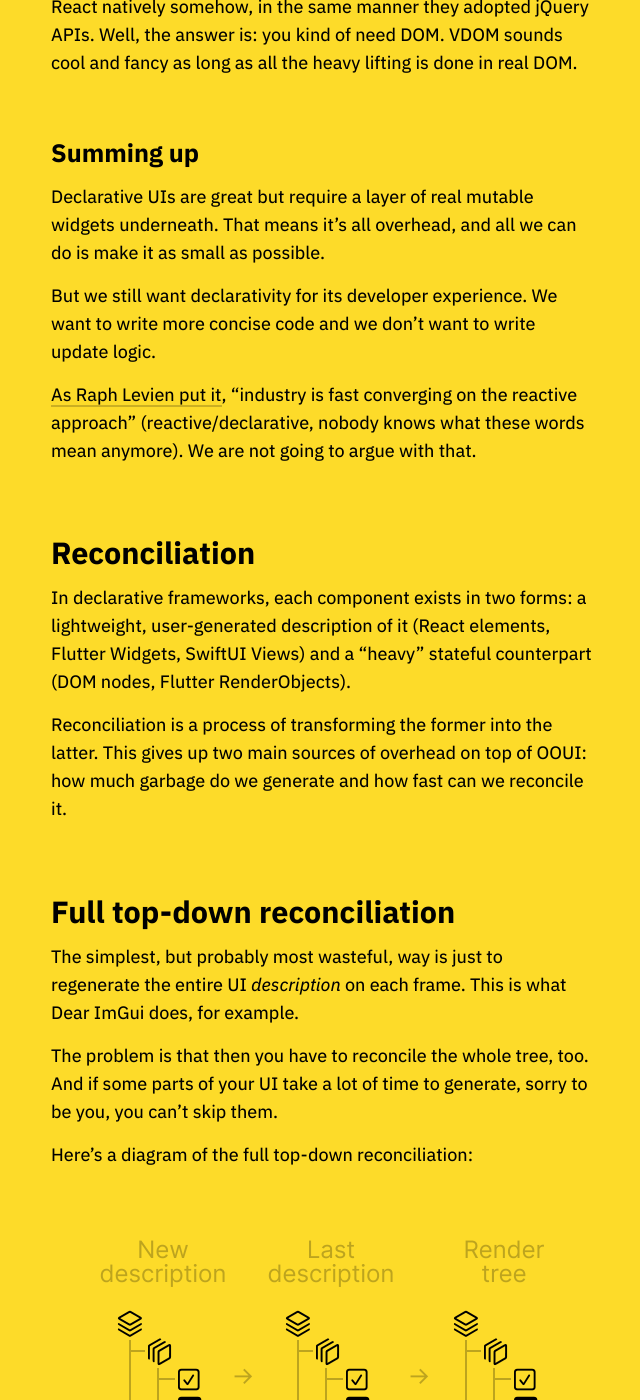
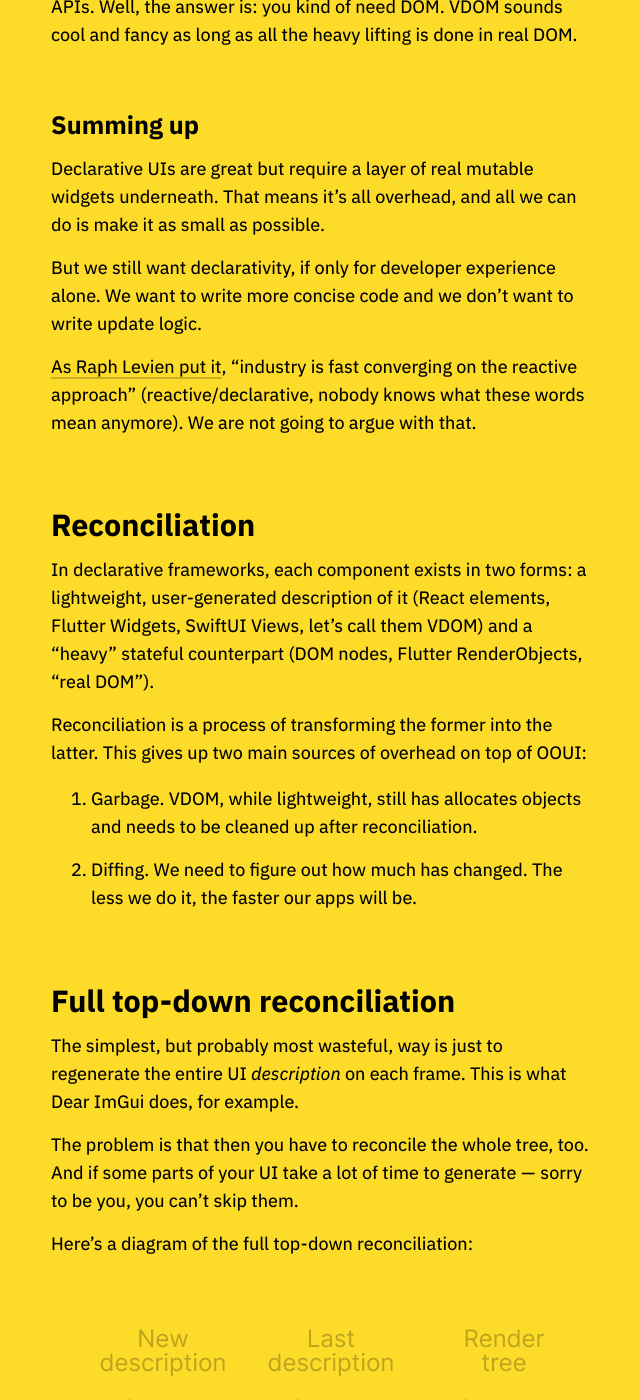
Before and after one commit to tonsky/tonsky.github.io, a Jekyll site: the page built from _posts/2023-04-26-humble-state.md, in a window 1280 px wide and 1400 px high, scrolled down 7108 px. Shown: the whole window, without its empty margins (318-958 px from the left). Built offline with Jekyll 4.4.1, drawn with Linux system fonts in a browser that asks for light colours; some of the changed text lies outside the part shown.

Commit message:
Notes from @ambrosebs

````diff
--- a/_posts/2023-04-26-humble-state.md
+++ b/_posts/2023-04-26-humble-state.md
@@ -89,11 +89,11 @@
 
 This is both good and bad: it works, but it’s kinda backward (you wouldn’t want to write your UI this way).
 
-It also creates very confusing “owning” semantics. Like, who should “unmount” the `body` in that case? Padding? Dynamic? Neither of them, because `body` technically outlives them both. But then, they have no way of knowing this.
+It also creates very confusing “owning” semantics. Like, who should “unmount” the `body` in that case? Should it be `padding`? Or `dynamic`? Actually, it can be neither of them, because `body` outlives them both, and they have no way of knowing this.
 
 Why is it a problem? Stateful components. If I throw away and re-create the text field, for example, it’ll lose selection, cursor position, scroll position, etc. Not good.
 
-Funny enough, in current implementation text fields ask you to hold their state for them because they have no place to put it reliably.
+Funnily enough, current implementation of text field asks you to hold its state because it has nowhere to put it reliably.
 
 But overall, we managed to get quite far with this approach and polish some stateful components, so I don’t consider it a waste.
 
@@ -188,21 +188,25 @@
 
 Declarative UIs are great but require a layer of real mutable widgets underneath. That means it’s all overhead, and all we can do is make it as small as possible.
 
-But we still want declarativity for its developer experience. We want to write more concise code and we don’t want to write update logic.
+But we still want declarativity, if only for developer experience alone. We want to write more concise code and we don’t want to write update logic.
 
 [As Raph Levien put it](https://raphlinus.github.io/ui/druid/2019/11/22/reactive-ui.html), “industry is fast converging on the reactive approach” (reactive/declarative, nobody knows what these words mean anymore). We are not going to argue with that.
 
 # Reconciliation
 
-In declarative frameworks, each component exists in two forms: a lightweight, user-generated description of it (React elements, Flutter Widgets, SwiftUI Views) and a “heavy” stateful counterpart (DOM nodes, Flutter RenderObjects).
+In declarative frameworks, each component exists in two forms: a lightweight, user-generated description of it (React elements, Flutter Widgets, SwiftUI Views, let’s call them VDOM) and a “heavy” stateful counterpart (DOM nodes, Flutter RenderObjects, “real DOM”).
 
-Reconciliation is a process of transforming the former into the latter. This gives up two main sources of overhead on top of OOUI: how much garbage do we generate and how fast can we reconcile it.
+Reconciliation is a process of transforming the former into the latter. This gives up two main sources of overhead on top of OOUI:
+
+1. Garbage. VDOM, while lightweight, still has allocates objects and needs to be cleaned up after reconciliation.
+
+2. Diffing. We need to figure out how much has changed. The less we do it, the faster our apps will be.
 
 # Full top-down reconciliation
 
 The simplest, but probably most wasteful, way is just to regenerate the entire UI _description_ on each frame. This is what Dear ImGui does, for example.
 
-The problem is that then you have to reconcile the whole tree, too. And if some parts of your UI take a lot of time to generate, sorry to be you, you can’t skip them.
+The problem is that then you have to reconcile the whole tree, too. And if some parts of your UI take a lot of time to generate — sorry to be you, you can’t skip them.
 
 Here’s a diagram of the full top-down reconciliation:
 
@@ -265,9 +269,11 @@
 }
 ```
 
-Notice that `CelsiusInput` state is declared in the parent component whose only purpose is to pass it to its sibling, `FahrenheitOutput`. Because of that, not only `CelsiusInput` and `FahrenheitOutput` will have to be re-rendered, but their parent `TemperatureConverter`, too.
+In this example, `TemperatureConverter` owns the mutable state and both `CelsiusInput` and `FahrenheitOutput` have a data dependency on it, received through properties.
 
-Another problem is that, because of the way React is written, the body of `TemperatureConverter` will be re-evaluated, which means, for example, a new instance of `handleCelsiusChange` will be created, even though it’s completely unnecessary.
+Intuitively it feels like `CelsiusInput` should own that state, but beacuse it’s used in its sibling, it has to be declared in the parent component. Because of that, not only `CelsiusInput` and `FahrenheitOutput` will have to be re-rendered, but their parent `TemperatureConverter`, too.
+
+Another problem is that, because `TemperatureConverter` is written as a single function, when `setCelsius` is called `TemperatureConverter` its entire body will be re-evaluated. This, for example, means that a new instance of `handleCelsiusChange` will be created, even though it’s completely unnecessary.
 
 These are two problems that frameworks like Svelte and SolidJS tried to solve: update as little as possible, only components that need to be updated and nothing more:
 
@@ -283,7 +289,9 @@
 
 What’s the incrementalization framework? Imagine you compute a function once, but then are asked to compute it again, with slightly different inputs. If you store some partial computations somewhere and can do the computation faster a second time, if the input hasn’t changed too much, then you have an incremental function.
 
-Now, imagine you build your UI like this: you start with some data sources, like counter “signal” (same as a variable, but reactive). Then you derive some “computables” from it, like “counter squared”, which is, well, counter with square function applied to it. Finally, UI components that display counter state and its square could be further derived from those signals. Something like:
+The way Solid/Svelte solve re-evaluation problem is by rewriting your function body. They try to split it into isolated pieces and insert reactive callbacks where needed. I’m not sure I’m a huge fan of implicit rewrites, but the goal seems noble enough to pursue.
+
+Now, imagine you build your UI like this: you start with some data sources, like a `counter` signal (same as a variable, but reactive). Then you derive some computables from it, like `squared`, which is, well, counter with square function applied to it. Finally, UI components that display `counter` and `squared` could be further derived from those signals. Something like:
 
 ```
 const counter      = reactive(0);
@@ -299,13 +307,13 @@
 
 <figure><img src="./reactively.png"></figure>
 
-which can be efficiently updated. For example, if we bump `counter`, it will trigger `squared` and `counterLabel` update. `squared` will trigger `squaredLabel` update. Both `counterLabel` and `squaredLabel` could be effects that update their corresponding DOM node, but the return value is the same — they return exactly the same node their work with, so they won’t trigger further updates at all: app structure is static and doesn’t need to be revisited.
+which can be efficiently updated. For example, if we bump `counter`, it will trigger updates of `squared` and `counterLabel`. Then `squared` will trigger an update of `squaredLabel`. Both `counterLabel` and `squaredLabel` could be effects that update their corresponding DOM node, but the return value is the same — they return exactly the same node their work with, so they won’t trigger further updates at all: app structure is static and doesn’t need to be revisited.
 
 This is the simplified and at the same time the most ideal case that we want to at least try to approach in Humble UI.
 
 # State management
 
-UI doesn’t exist in itself. Components on a screen represent some state (business model), but they often also have an internal state to keep track of (scroll position, selection, etc).
+UI’s don’t exist in isolation, they need to interact with larger program. Components on a screen represent some state (business model), but they often also have an internal state to keep track of (scroll position, selection, etc).
 
 In OOUI that wasn’t a problem: you just keep the state inside components. Each component is an object, state is just that object’s fields. As I said — OOP fits UI very nicely. And if the business model changes, well, you go and change your UI with `addNode`/`removeNode`/...
 
@@ -496,31 +504,33 @@
 
 Again, maybe it’s not a problem if each component would be a macro that evaluates its children separately from itself, but still tricky to think about.
 
-Think of it this way: some data flows from top to bottom, defining which components should be created. Then changes flow from leaves back to top. Sometimes change in a signal might invalidate both a leaf and its parent, and that parent might decide not to re-create said leaf! Sounds like a recipe for disaster.
+Think of it this way: some data flows from top to bottom, defining which components should be created. Then changes flow from leaves back to top. Sometimes change in a signal might invalidate both a leaf and its parent, and that parent might decide not to re-create said leaf! This could lead to some unnecessary evaluations if not handled properly.
 
 ## Component persistence
 
 One more example:
 
 ```
-(if @*errors
-  (ui/border 0xFF0000
-    (ui/text-field @*state))
-  (ui/border 0xCCCCCC
-    (ui/text-field @*state)))
+(ui/dynamic _ [has-errors? (boolean @*errors)]
+  (if has-errors?
+    (ui/border 0xFF0000
+      (ui/text-field @*state))
+    (ui/border 0xCCCCCC
+      (ui/text-field @*state))))
 ```
 
-Should these two text fields be different or the same? I mean, in our example we want them to be the same, but by construction, they are different _object instances_.
+Should these two text fields be different _objects_ or the same? I mean, in our example we want them to be the same, but by construction, they are different _object instances_.
 
 In React they will be the same, because React only cares about what you return and reconciles values, ignoring e.g. positional information or object instances.
 
 But then, we can trick React, too, to re-create text field:
 
 ```
-(if @*errors
-  (ui/border 0xFF0000
-    (ui/text-field @*state))
-  (ui/text-field @*state))
+(ui/dynamic _ [has-errors? (boolean @*errors)]
+  (if has-errors?
+    (ui/border 0xFF0000
+      (ui/text-field @*state))
+    (ui/text-field @*state)))
 ```
 
 Now, because the return structure is different, React will drop the previous instance of the text field and create a new one, even if we don’t want it. It’ll drop the state, too. If I understand this correctly, even keys wouldn’t help us in this case (Flutter seems to have `GlobalKey` for cases like this, though).
@@ -529,10 +539,11 @@
 
 ```
 (let [text-field (ui/text-field @*state)]
-  (if @*errors
-    (ui/border 0xFF0000
-      text-field)
-    text-field))
+  (ui/dynamic _ [has-errors? (boolean @*errors)]
+    (if has-errors?
+      (ui/border 0xFF0000
+        text-field)
+      text-field)))
 ```
 
 So it feels like this approach is a little bit more capable? I’m not sure how well it converts into that incremental dream, by the way.
````
Also changed, not shown: other parts of _posts/2023-04-26-humble-state.md (+1 -1 lines).
